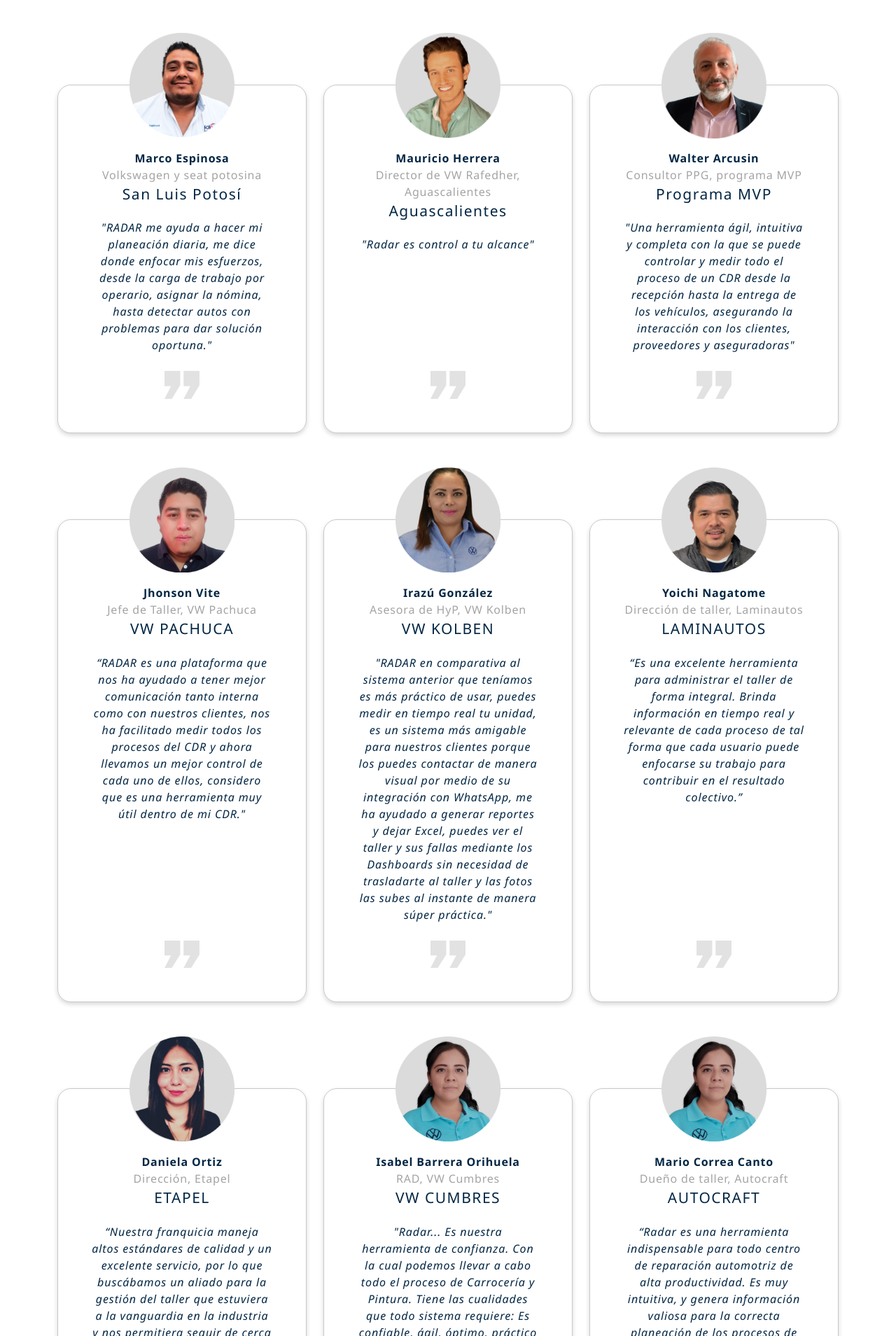
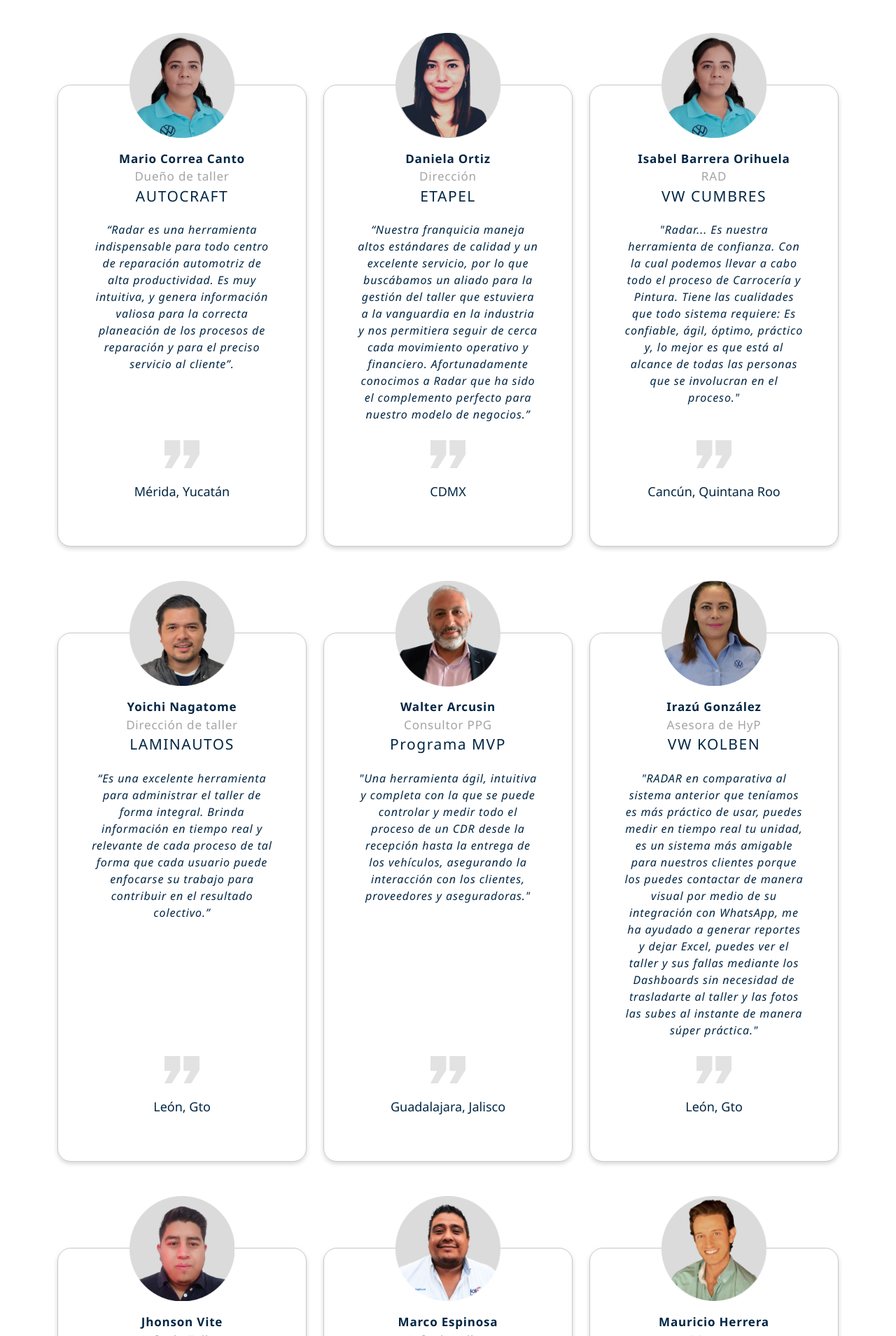
Before and after one commit to SmearyQuill/my-first-static-web-app, an Angular app: page /testimonios in a window 1280 px wide. Shown: the part 811-2720 px from the top of the page at 70% size. Built offline with nearby package versions, Linux system fonts and the light colour scheme.

Commit message:
Diseño de tarjetas de testimonios terminado.

```diff
--- a/src/app/testimonios/card-testimonio/card-testimonio.component.css
+++ b/src/app/testimonios/card-testimonio/card-testimonio.component.css
@@ -15,7 +15,7 @@
 
 .person-name,
 .person-position {
-  font-size: 16px;
+  font-size: 17px;
   margin: 0;
   letter-spacing: 0.8px;
 }
@@ -97,7 +97,7 @@
 
   .person-name,
   .person-position {
-    font-size: 14px;
+    font-size: 16px;
   }
 
   .card-container {
@@ -138,3 +138,9 @@
   height: auto;
   margin-top: 25px;
 }
+
+.location{
+  font-size: 18px;
+  color: #022644;
+  margin-top: 20px;
+}
--- a/src/app/testimonios/card-testimonio/card-testimonio.component.html
+++ b/src/app/testimonios/card-testimonio/card-testimonio.component.html
@@ -11,14 +11,17 @@
             <div class="text-center">
                 <p class="person-name">{{cardInformation.name}}</p>
                 <p class="person-position">{{cardInformation.position}}</p>
-                <p class="card__location">{{cardInformation.location}}</p>
+                <p class="card__location">{{cardInformation.workshop}}</p>
             </div>
             <!-- Contenido del testimonio (Negocio, Ubicación y Texto) -->
             <div class="text-center flex-grow-1">
                 <p class="card__text">{{cardInformation.text}}</p>
             </div>
 
-            <img class="card-icon" loading="lazy" src="assets/Icono-Testimonio.svg" alt="Radar Control Total Icono Testimonio">
+            <img class="card-icon" loading="lazy" src="assets/Icono-Testimonio.svg"
+                alt="Radar Control Total Icono Testimonio">
+
+            <p class="text-center location">{{cardInformation.location}}</p>
         </div>
     </div>
 </div>
--- a/src/app/testimonios/main-page/main-page.component.html
+++ b/src/app/testimonios/main-page/main-page.component.html
@@ -12,7 +12,7 @@
         <div class="row mt-5 rows-cards justify-content-center">
             <ng-container *ngFor="let element of cardList; let i = index;">
                 <div class="col-10 col-md-6 col-lg-4 col-card d-flex align-items-stretch mb-2 mb-lg-5">
-                    <app-card-testimonio [cardInformation]="element"></app-card-testimonio>
+                    <app-card-testimonio class="w-100" [cardInformation]="element"></app-card-testimonio>
                 </div>
             </ng-container>
         </div>
--- a/src/app/testimonios/modelos.ts
+++ b/src/app/testimonios/modelos.ts
@@ -7,85 +7,85 @@ export const heroInformation = {
 
 export const ListaTestimonios = [
   {
+    image: 'assets/IsabelCumbres.png',
+    workshop: 'AUTOCRAFT',
+    text: '“Radar es una herramienta indispensable para todo centro de reparación automotriz de alta productividad. Es muy intuitiva, y genera información valiosa para la correcta planeación de los procesos de reparación y para el preciso servicio al cliente”.',
+    name: 'Mario Correa Canto',
+    position: 'Dueño de taller',
+    image2: 'assets/IsabelCumbres',
+    location: 'Mérida, Yucatán',
+  },
+  {
+    image: 'assets/DanielaOrtiz.png',
+    workshop: 'ETAPEL',
+    text: '“Nuestra franquicia maneja altos estándares de calidad y un excelente servicio, por lo que buscábamos un aliado para la gestión del taller que estuviera a la vanguardia en la industria y nos permitiera seguir de cerca cada movimiento operativo y financiero. Afortunadamente conocimos a Radar que ha sido el complemento perfecto para nuestro modelo de negocios.”',
+    name: 'Daniela Ortiz',
+    position: 'Dirección',
+    image2: 'assets/DanielaOrtiz',
+    location: 'CDMX',
+  },
+  {
+    image: 'assets/IsabelCumbres.png',
+    workshop: 'VW CUMBRES',
+    text: '"Radar... Es nuestra herramienta de confianza. Con la cual podemos llevar a cabo todo el proceso de Carrocería y Pintura. Tiene las cualidades que todo sistema requiere: Es confiable, ágil, óptimo, práctico y, lo mejor es que está al alcance de todas las personas que se involucran en el proceso."',
+    name: 'Isabel Barrera Orihuela',
+    position: 'RAD',
+    image2: 'assets/IsabelCumbres',
+    location: 'Cancún, Quintana Roo',
+  },
+  {
+    image: 'assets/Yoichi.png',
+    workshop: 'LAMINAUTOS',
+    text: '“Es una excelente herramienta para administrar el taller de forma integral. Brinda información en tiempo real y relevante de cada proceso de tal forma que cada usuario puede enfocarse su trabajo para contribuir en el resultado colectivo.”',
+    name: 'Yoichi Nagatome',
+    position: 'Dirección de taller',
+    image2: 'assets/Yoichi',
+    location: 'León, Gto',
+  },
+  {
+    image: 'assets/WalterArcusin-Testimonio.png',
+    workshop: 'Programa MVP',
+    text: '"Una herramienta ágil, intuitiva y completa con la que se puede controlar y medir todo el proceso de un CDR desde la recepción hasta la entrega de los vehículos, asegurando la interacción con los clientes, proveedores y aseguradoras."',
+    name: 'Walter Arcusin',
+    position: 'Consultor PPG',
+    image2: 'assets/WalterArcusin',
+    location: 'Guadalajara, Jalisco',
+  },
+  {
+    image: 'assets/Irazu.png',
+    workshop: 'VW KOLBEN',
+    text: '"RADAR en comparativa al sistema anterior que teníamos es más práctico de usar, puedes medir en tiempo real tu unidad, es un sistema más amigable para nuestros clientes porque los puedes contactar de manera visual por medio de su integración con WhatsApp, me ha ayudado a generar reportes y dejar Excel, puedes ver el taller y sus fallas mediante los Dashboards sin necesidad de trasladarte al taller y las fotos las subes al instante de manera súper práctica."',
+    name: 'Irazú González',
+    position: 'Asesora de HyP',
+    image2: 'assets/Irazu',
+    location: 'León, Gto',
+  },
+  {
+    image: 'assets/JohnsonVite.png',
+    workshop: 'VW PACHUCA',
+    text: '“RADAR es una plataforma que nos ha ayudado a tener mejor comunicación tanto interna como con nuestros clientes, nos ha facilitado medir todos los procesos del CDR y ahora llevamos un mejor control de cada uno de ellos, considero que es una herramienta muy útil dentro de mi CDR."',
+    name: 'Jhonson Vite',
+    position: 'Jefe de Taller',
+    image2: 'assets/JohnsonVite',
+    location: 'Pachuca, Hidalgo',
+  },
+  {
     image: 'assets/MarcoEspinosa-Testimonio.png',
-    TITLE: 'VOLKSWAGEN Y SEAT POTOSINA',
-    location: 'San Luis Potosí',
+    workshop: 'VOLKSWAGEN Y SEAT POTOSINA',
     text: '"RADAR me ayuda a hacer mi planeación diaria, me dice donde enfocar mis esfuerzos, desde la carga de trabajo por operario, asignar la nómina, hasta detectar autos con problemas para dar solución oportuna."',
     name: 'Marco Espinosa',
-    position: 'Volkswagen y seat potosina',
+    position: 'Jefe de taller',
     first: true,
     image2: 'assets/MarcoEspinosa',
+    location: 'San Luis Potosí, San Luis Potosí',
   },
   {
     image: 'assets/MauricioHerrera-Testimonio.png',
-    TITLE: 'VW RAFEDHER',
-    location: 'Aguascalientes',
-    text: '"Radar es control a tu alcance"',
+    workshop: 'VW RAFEDHER',
+    text: '"Radar es control a tu alcance."',
     name: 'Mauricio Herrera',
-    position: 'Director de VW Rafedher, Aguascalientes',
+    position: 'Director',
     image2: 'assets/MauricioHerrera',
-  },
-  {
-    image: 'assets/WalterArcusin-Testimonio.png',
-    TITLE: 'CONSULTOR PPG',
-    location: 'Programa MVP',
-    text: '"Una herramienta ágil, intuitiva y completa con la que se puede controlar y medir todo el proceso de un CDR desde la recepción hasta la entrega de los vehículos, asegurando la interacción con los clientes, proveedores y aseguradoras"',
-    name: 'Walter Arcusin',
-    position: 'Consultor PPG, programa MVP',
-    image2: 'assets/WalterArcusin',
-  },
-  {
-    image: 'assets/JohnsonVite.png',
-    TITLE: 'Jefe de Taller',
-    location: 'VW PACHUCA',
-    text: '“RADAR es una plataforma que nos ha ayudado a tener mejor comunicación tanto interna como con nuestros clientes, nos ha facilitado medir todos los procesos del CDR y ahora llevamos un mejor control de cada uno de ellos, considero que es una herramienta muy útil dentro de mi CDR."',
-    name: 'Jhonson Vite',
-    position: 'Jefe de Taller, VW Pachuca',
-    image2: 'assets/JohnsonVite',
-  },
-  {
-    image: 'assets/Irazu.png',
-    TITLE: 'Asesora de HyP',
-    location: 'VW KOLBEN',
-    text: '"RADAR en comparativa al sistema anterior que teníamos es más práctico de usar, puedes medir en tiempo real tu unidad, es un sistema más amigable para nuestros clientes porque los puedes contactar de manera visual por medio de su integración con WhatsApp, me ha ayudado a generar reportes y dejar Excel, puedes ver el taller y sus fallas mediante los Dashboards sin necesidad de trasladarte al taller y las fotos las subes al instante de manera súper práctica."',
-    name: 'Irazú González',
-    position: 'Asesora de HyP, VW Kolben',
-    image2: 'assets/Irazu',
-  },
-  {
-    image: 'assets/Yoichi.png',
-    TITLE: 'Dirección de taller',
-    location: 'LAMINAUTOS',
-    text: '“Es una excelente herramienta para administrar el taller de forma integral. Brinda información en tiempo real y relevante de cada proceso de tal forma que cada usuario puede enfocarse su trabajo para contribuir en el resultado colectivo.”',
-    name: 'Yoichi Nagatome',
-    position: 'Dirección de taller, Laminautos',
-    image2: 'assets/Yoichi',
-  },
-  {
-    image: 'assets/DanielaOrtiz.png',
-    TITLE: 'Dirección',
-    location: 'ETAPEL',
-    text: '“Nuestra franquicia maneja altos estándares de calidad y un excelente servicio, por lo que buscábamos un aliado para la gestión del taller que estuviera a la vanguardia en la industria y nos permitiera seguir de cerca cada movimiento operativo y financiero. Afortunadamente conocimos a Radar que ha sido el complemento perfecto para nuestro modelo de negocios.”',
-    name: 'Daniela Ortiz',
-    position: 'Dirección, Etapel',
-    image2: 'assets/DanielaOrtiz',
-  },
-  {
-    image: 'assets/IsabelCumbres.png',
-    TITLE: 'RAD',
-    location: 'VW CUMBRES',
-    text: '"Radar... Es nuestra herramienta de confianza. Con la cual podemos llevar a cabo todo el proceso de Carrocería y Pintura. Tiene las cualidades que todo sistema requiere: Es confiable, ágil, óptimo, práctico y, lo mejor es que está al alcance de todas las personas que se involucran en el proceso."',
-    name: 'Isabel Barrera Orihuela',
-    position: 'RAD, VW Cumbres',
-    image2: 'assets/IsabelCumbres',
-  },
-  {
-    image: 'assets/IsabelCumbres.png',
-    TITLE: 'Dueño de taller',
-    location: 'AUTOCRAFT',
-    text: '“Radar es una herramienta indispensable para todo centro de reparación automotriz de alta productividad. Es muy intuitiva, y genera información valiosa para la correcta planeación de los procesos de reparación y para el preciso servicio al cliente”.',
-    name: 'Mario Correa Canto',
-    position: 'Dueño de taller, Autocraft',
-    image2: 'assets/IsabelCumbres',
+    location: 'Aguascalientes, Ags',
   },
 ];
```
